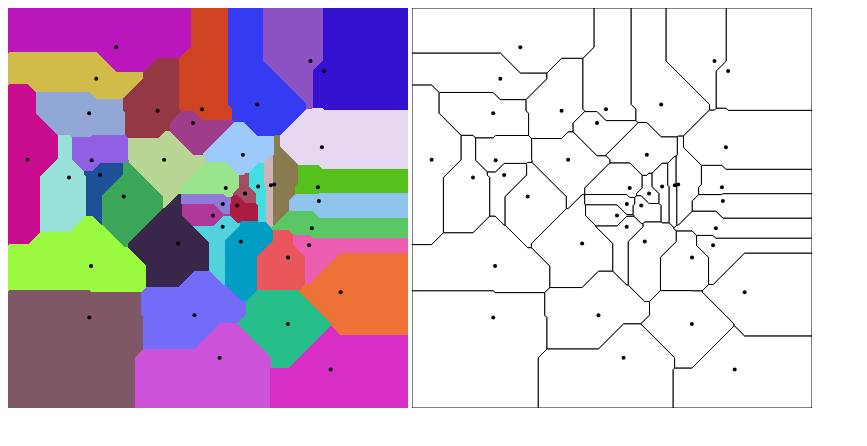
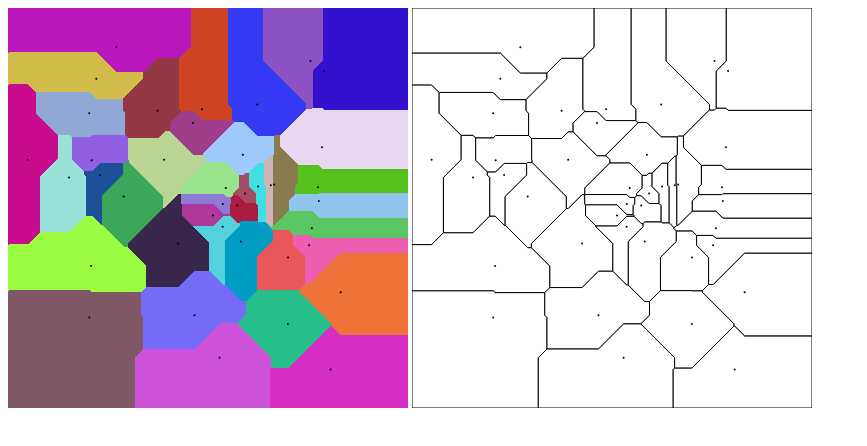
Before and after one commit to JDragovich/manhattan-voronoi, a website with bundled scripts: page index.html in a window 1280 px wide. Shown: the whole page, without its empty margins (0-867 px from the left). Built offline with nearby package versions, Linux system fonts and the light colour scheme.

Commit message:
more cleanup

```diff
--- a/main.js
+++ b/main.js
@@ -42,7 +42,7 @@
 
 sites.forEach(e => {
     canvas.beginPath();
-    canvas.arc(e[0], e[1], 2, 0, Math.PI * 2,);
+    canvas.arc(e[0], e[1], 1, 0, Math.PI * 2,);
     canvas.fill();
 });
 
@@ -93,7 +93,7 @@
     var siteCirc = document.createElementNS("http://www.w3.org/2000/svg", 'circle'); //Create a path in SVG's namespace
     siteCirc.setAttribute("cx", site.site[0]); //Set path's data
     siteCirc.setAttribute("cy", site.site[1]); //Set path's data
-    siteCirc.setAttribute("r", 2); //Set path's data
+    siteCirc.setAttribute("r", 1); //Set path's data
     siteCirc.style.fill = "#000"; //Set stroke colour
     svg.appendChild(siteCirc);
 });
--- a/src/voronoi.js
+++ b/src/voronoi.js
@@ -56,7 +56,9 @@
         }
     }).map(e => {return {site:e, bisectors:[]}});
 
-    return recursiveSplit(sites).map(site => {
+    const findBisector = curryFindBisector(findL1Bisector, width, height);
+
+    return recursiveSplit(sites, findBisector, width, height).map(site => {
         site.polygonPoints = site.bisectors.reduce((total, bisector, index, bisectors)=>{
 
             if(index === 0){
@@ -118,29 +120,37 @@
         return site;
     });
 
+    function isPointonEdge(point) {
+        return point[0] === 0 ||
+               point[0] === width ||
+               point[1] === 0 ||
+               point[1] === height;
+    }
 
-    function recursiveSplit(splitArray){
+}
+
+function recursiveSplit(splitArray, findBisector, width, height){
 
     // if its got more than two points in it, split it recursively
     if(splitArray.length > 2){
         let splitPoint = (splitArray.length - splitArray.length % 2) / 2
 
         // merge the child diagrams
-            let L = recursiveSplit(splitArray.slice(0,splitPoint));
-            let R = recursiveSplit(splitArray.slice(splitPoint));
+        let L = recursiveSplit(splitArray.slice(0,splitPoint), findBisector, width, height);
+        let R = recursiveSplit(splitArray.slice(splitPoint), findBisector, width, height);
 
 
         // the current working sites
         let neightborArray = R.sort((a,b) => distance(L[L.length - 1].site,a.site) - distance(L[L.length - 1].site,b.site));
 
-            let startingInfo = determineStartingBisector(L[L.length - 1], neightborArray[0], width, null);
+        let startingInfo = determineStartingBisector(L[L.length - 1], neightborArray[0], width, null, findBisector);
 
         let initialBisector = startingInfo.startingBisector;
         let initialR = startingInfo.nearestNeighbor;
         let initialL = startingInfo.w;
 
-            let upStrokeArray = walkMergeLine(initialR, initialL, initialBisector, [width,height], true, null, []);
-            let downStrokeArray = walkMergeLine(initialR, initialL, initialBisector, [0,0], false, null, []);
+        let upStrokeArray = walkMergeLine(initialR, initialL, initialBisector, [width,height], true, null, [], findBisector);
+        let downStrokeArray = walkMergeLine(initialR, initialL, initialBisector, [0,0], false, null, [], findBisector);
 
         // combine all teh merge arrays
         let mergeArray = [initialBisector, ...upStrokeArray, ...downStrokeArray];
@@ -160,7 +170,7 @@
 
     // otherwise, determine te vertexes if its got two sites
     else if(splitArray.length === 2){
-            let bisector = findBisector(splitArray);
+        let bisector = findBisector(...splitArray);
         splitArray.forEach(e => { e.bisectors.push(bisector) });
         return splitArray;
     }
@@ -171,13 +181,13 @@
     }
 }
 
-    function walkMergeLine(currentR, currentL, currentBisector, currentCropPoint, goUp, crossedBorder = null, mergeArray = []){
+function walkMergeLine(currentR, currentL, currentBisector, currentCropPoint, goUp, crossedBorder = null, mergeArray = [], findBisector){
 
     if(
         !currentBisector.sites.every(e => e === currentR || e === currentL)
     ){
 
-            currentBisector = findBisector([currentR,currentL]);
+        currentBisector = findBisector(currentR,currentL);
 
         trimBisector(currentBisector, crossedBorder, currentCropPoint);
 
@@ -209,8 +219,8 @@
         (cropL.point[0] === cropR.point[0] && cropL.point[1] === cropR.point[1])
     ){
         // if the final merge bisector is horizontal, check to see if there are orphans
-            let leftOrphan = checkForOphans(currentR, currentL, goUp);
-            let rightOrphan = checkForOphans(currentL, currentR, goUp);
+        let leftOrphan = checkForOphans(currentR, currentL, goUp, findBisector);
+        let rightOrphan = checkForOphans(currentL, currentR, goUp, findBisector);
 
         if(
             leftOrphan
@@ -222,12 +232,12 @@
 
             let hopTo = findHopTo(leftOrphan, currentL);
 
-                currentR = findCorrectW(currentR, hopTo);
-                let newMergeBisector = findBisector([hopTo, currentR]);
+            currentR = findCorrectW(currentR, hopTo, findBisector);
+            let newMergeBisector = findBisector(hopTo, currentR);
 
             mergeArray.push(newMergeBisector);
 
-                return walkMergeLine(currentR, hopTo, newMergeBisector, currentCropPoint, goUp, crossedBorder, mergeArray);
+            return walkMergeLine(currentR, hopTo, newMergeBisector, currentCropPoint, goUp, crossedBorder, mergeArray, findBisector);
 
         }
         else if(
@@ -240,12 +250,12 @@
 
             let hopTo = findHopTo(rightOrphan, currentR);
 
-                currentL = findCorrectW(currentL, hopTo);
-                let newMergeBisector = findBisector([hopTo, currentL]);
+            currentL = findCorrectW(currentL, hopTo, findBisector);
+            let newMergeBisector = findBisector(hopTo, currentL);
 
             mergeArray.push(newMergeBisector);
 
-                return walkMergeLine(hopTo, currentL, newMergeBisector, currentCropPoint, goUp, crossedBorder, mergeArray);
+            return walkMergeLine(hopTo, currentL, newMergeBisector, currentCropPoint, goUp, crossedBorder, mergeArray, findBisector);
         }
 
         return mergeArray;
@@ -271,41 +281,12 @@
         console.warn("crop points are equal...");
     }
 
-        return walkMergeLine(currentR, currentL, currentBisector, currentCropPoint, goUp, crossedBorder, mergeArray);
+    return walkMergeLine(currentR, currentL, currentBisector, currentCropPoint, goUp, crossedBorder, mergeArray, findBisector);
 
 }
 
-    // function that recursivly checks for orphaned besectors
-    function checkForOphans(trapper, trapped, goUp){
-
-        return trapped.bisectors.filter(bisector => {
-            let hopTo = findHopTo(bisector, trapped);
-            return goUp === hopTo.site[1] < trapped.site[1] && isBisectorTrapped(trapper,bisector);
-        }).sort((a,b) => {
-
-            let hopToA = findHopTo(a, trapped);
-            let hopToB = findHopTo(b, trapped);
-
-            let mergeLineA = findBisector([hopToA, trapper]);
-            let mergeLineB = findBisector([hopToB, trapper]);
-
-            let extremeA = getExtremePoint(mergeLineA, goUp);
-            let extremeB = getExtremePoint(mergeLineB, goUp);
-
-            return goUp ? extremeB - extremeA : extremeA - extremeB;
-        })[0];
-
-    }
-
-    function isPointonEdge(point) {
-        return point[0] === 0 ||
-               point[0] === width ||
-               point[1] === 0 ||
-               point[1] === height;
-    }
-
 //determine starting bisector
-    function determineStartingBisector(w, nearestNeighbor, width, lastIntersect = null){
+function determineStartingBisector(w, nearestNeighbor, width, lastIntersect = null, findBisector){
 
     let z = [width, w.site[1]];
 
@@ -320,7 +301,7 @@
     }).find(intersection => intersection.point);
 
     if(intersection && distance(w.site, intersection.point) > distance(nearestNeighbor.site, intersection.point)){
-            var startingBisector = findBisector([w, nearestNeighbor]);
+        var startingBisector = findBisector(w, nearestNeighbor);
         return {
             startingBisector: startingBisector,
             w:w,
@@ -330,12 +311,12 @@
     }
     else if(intersection && distance(w.site, intersection.point) < distance(nearestNeighbor.site, intersection.point) && intersection.point[0] > lastIntersect[0] ){
         let nextR = intersection.bisector.sites.find(e => e !== nearestNeighbor);
-            return determineStartingBisector(w, nextR, width, intersection.point);
+        return determineStartingBisector(w, nextR, width, intersection.point, findBisector);
     }
     else{
-            w = findCorrectW(w,nearestNeighbor);
+        w = findCorrectW(w,nearestNeighbor, findBisector);
 
-            let startingBisector = findBisector([w, nearestNeighbor]);
+        let startingBisector = findBisector(w, nearestNeighbor);
 
         return {
             startingBisector: startingBisector,
@@ -348,15 +329,62 @@
 
 };
 
-    function findBisector(splitArray){
+function findCorrectW(w, nearestNeighbor, findBisector){
+
+    var startingBisector = findBisector(w, nearestNeighbor);
+
+    let wTrap = w.bisectors.map(e => {
+        let hopTo = findHopTo(e,w);
+        return {hopTo:hopTo, isTrapped:isBisectorTrapped(hopTo,startingBisector)}
+    })
+    .filter(e => e.isTrapped)
+    .sort((a,b) => distance(a.hopTo.site,nearestNeighbor.site) - distance(b.hopTo.site, nearestNeighbor.site))[0];
+
+    if(wTrap){
+        return findCorrectW(wTrap.hopTo, nearestNeighbor, findBisector);
+    }
+    else{
+        return w;
+    }
+}
+
+// function that recursivly checks for orphaned besectors
+function checkForOphans(trapper, trapped, goUp, findBisector){
+
+    return trapped.bisectors.filter(bisector => {
+        let hopTo = findHopTo(bisector, trapped);
+        return goUp === hopTo.site[1] < trapped.site[1] && isBisectorTrapped(trapper,bisector);
+    }).sort((a,b) => {
+
+        let hopToA = findHopTo(a, trapped);
+        let hopToB = findHopTo(b, trapped);
+
+        let mergeLineA = findBisector(hopToA, trapper);
+        let mergeLineB = findBisector(hopToB, trapper);
+
+        let extremeA = getExtremePoint(mergeLineA, goUp);
+        let extremeB = getExtremePoint(mergeLineB, goUp);
+
+        return goUp ? extremeB - extremeA : extremeA - extremeB;
+    })[0];
+
+}
+
+function curryFindBisector(callback, width, height){
+    return function(P1, P2){
+        return callback(P1, P2, width, height);
+    }
+}
+
+function findL1Bisector(P1, P2, width, height){
 
 
-        let xDistance = splitArray[0].site[0] - splitArray[1].site[0];
-        let yDistance = splitArray[0].site[1] - splitArray[1].site[1];
+    let xDistance = P1.site[0] - P2.site[0];
+    let yDistance = P1.site[1] - P2.site[1];
 
     let midpoint = [
-            (splitArray[0].site[0] + splitArray[1].site[0]) / 2,
-            (splitArray[0].site[1] + splitArray[1].site[1]) / 2
+        (P1.site[0] + P2.site[0]) / 2,
+        (P1.site[1] + P2.site[1]) / 2
     ];
 
     let slope = yDistance/xDistance > 0 ? -1 : 1;
@@ -368,22 +396,22 @@
 
     if(Math.abs(xDistance) > Math.abs(yDistance)){
         vertexes = [
-                [(splitArray[0].site[1] - intercetpt) / slope, splitArray[0].site[1]],
-                [(splitArray[1].site[1] - intercetpt) / slope, splitArray[1].site[1]]
+            [(P1.site[1] - intercetpt) / slope, P1.site[1]],
+            [(P2.site[1] - intercetpt) / slope, P2.site[1]]
         ];
 
         up = true;
     }
     else{
         vertexes = [
-                [splitArray[0].site[0] , (splitArray[0].site[0] * slope) + intercetpt ],
-                [splitArray[1].site[0] , (splitArray[1].site[0] * slope) + intercetpt ]
+            [P1.site[0] , (P1.site[0] * slope) + intercetpt ],
+            [P2.site[0] , (P2.site[0] * slope) + intercetpt ]
         ];
 
         up = false;
     }
 
-        let bisector = {sites:[...splitArray], up:up, points:[], intersections:[]};
+    let bisector = {sites:[P1, P2], up:up, points:[], intersections:[]};
 
     if(up){
         let sortedVerts = vertexes.sort((a,b) => a[1] - b[1]);
@@ -413,29 +441,7 @@
         );
     }
 
-        // This is all kinda gross...
     return bisector;
-    }
-
-    function findCorrectW(w, nearestNeighbor){
-
-        var startingBisector = findBisector([w, nearestNeighbor]);
-
-        let wTrap = w.bisectors.map(e => {
-            let hopTo = findHopTo(e,w);
-            return {hopTo:hopTo, isTrapped:isBisectorTrapped(hopTo,startingBisector)}
-        })
-        .filter(e => e.isTrapped)
-        .sort((a,b) => distance(a.hopTo.site,nearestNeighbor.site) - distance(b.hopTo.site, nearestNeighbor.site))[0];
-
-        if(wTrap){
-            return findCorrectW(wTrap.hopTo, nearestNeighbor);
-        }
-        else{
-            return w;
-        }
-    }
-
 }
 
 // clear out orphans when a new merge line is created
--- a/styles.css
+++ b/styles.css
@@ -3,5 +3,5 @@
 }
 
 .polygon:hover{
-    fill: #00f;
+    fill: #eee;
 }
```
Lines whose indentation alone changed are shown as unchanged.
